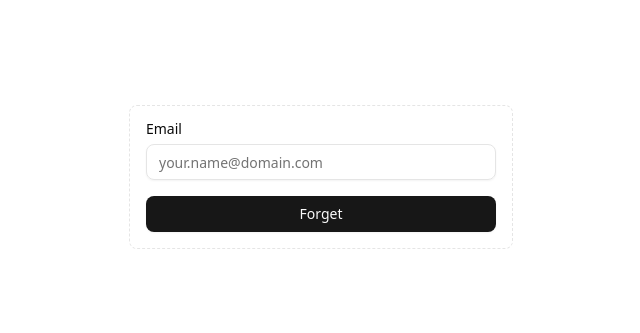
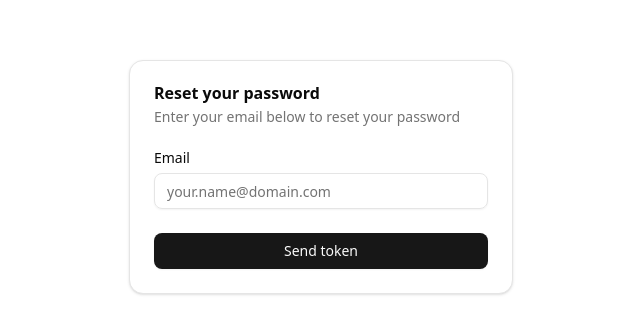
Before and after one commit to arsalanansariofficial/healthify, a Next.js app in the folder frontend/next/: page /forget in a window 1280 px wide. Shown: the part 223-556 px from the top of the page, without its empty margins (319-959 px from the left). Built offline with nearby package versions, Linux system fonts and the light colour scheme; no server answers.

Commit message:
Update forget page

```diff
--- a/frontend/next/app/forget/page.tsx
+++ b/frontend/next/app/forget/page.tsx
@@ -1,22 +1,74 @@
 'use client';
 
+import { toast } from 'sonner';
 import { useActionState } from 'react';
 
+import * as CN from '@/components/ui/card';
 import { Input } from '@/components/ui/input';
 import { Label } from '@/components/ui/label';
 import { forgetPassword } from '@/lib/actions';
 import { Button } from '@/components/ui/button';
 
 export default function Page() {
-  const [state, action, pending] = useActionState(forgetPassword, undefined);
+  const [state, action, pending] = useActionState(async function (
+    prevState: unknown,
+    formData: FormData
+  ) {
+    const result = await forgetPassword(prevState, formData);
+
+    if (result?.success) {
+      toast(result.message, {
+        position: 'top-center',
+        description: (
+          <span className="text-foreground">
+            {new Date().toLocaleString('en-US', {
+              hour12: true,
+              month: 'long',
+              day: '2-digit',
+              weekday: 'long',
+              year: 'numeric',
+              hour: 'numeric',
+              minute: '2-digit'
+            })}
+          </span>
+        )
+      });
+    }
+
+    if (!result?.success && result?.message) {
+      toast(<h2 className="text-destructive">{result?.message}</h2>, {
+        position: 'top-center',
+        description: (
+          <p className="text-destructive">
+            {new Date().toLocaleString('en-US', {
+              hour12: true,
+              month: 'long',
+              day: '2-digit',
+              weekday: 'long',
+              year: 'numeric',
+              hour: 'numeric',
+              minute: '2-digit'
+            })}
+          </p>
+        )
+      });
+    }
+
+    return result;
+  }, undefined);
 
   return (
     <main className="row-start-2 grid grid-rows-1 p-4">
       <section className="grid place-items-center gap-4 place-self-center">
-        <form
-          action={action}
-          className="min-w-sm space-y-4 rounded-md border border-dashed p-4"
-        >
+        <CN.Card className="min-w-sm">
+          <CN.CardHeader>
+            <CN.CardTitle>Reset your password</CN.CardTitle>
+            <CN.CardDescription>
+              Enter your email below to reset your password
+            </CN.CardDescription>
+          </CN.CardHeader>
+          <CN.CardContent>
+            <form id="reset-form" className="space-y-2">
               <div className="space-y-2">
                 <Label htmlFor="email">Email</Label>
                 <Input
@@ -27,20 +79,25 @@ export default function Page() {
                   placeholder="your.name@domain.com"
                 />
                 {state?.errors?.email && (
-              <p className="text-destructive text-xs">{state.errors.email}</p>
+                  <p className="text-destructive text-xs">
+                    {state.errors.email}
+                  </p>
                 )}
               </div>
-          {state?.message && (
-            <p className="text-destructive text-xs">{state.message}</p>
-          )}
+            </form>
+          </CN.CardContent>
+          <CN.CardFooter className="grid gap-2">
             <Button
               type="submit"
+              form="reset-form"
               disabled={pending}
-            className="w-full cursor-pointer"
+              formAction={action}
+              className="cursor-pointer"
             >
-            {!pending ? 'Forget' : 'Resetting...'}
+              {pending ? 'Sending...' : 'Send token'}
             </Button>
-        </form>
+          </CN.CardFooter>
+        </CN.Card>
       </section>
     </main>
   );
--- a/frontend/next/lib/actions.ts
+++ b/frontend/next/lib/actions.ts
@@ -295,21 +295,27 @@ export async function forgetPassword(
   }
 
   const user = await prisma.user.findUnique({ where: { email } });
-  if (!user) return { email, message: "Email doesn't exist!" };
+
+  if (!user) {
+    return { email, success: false, message: "⚠️ Email doesn't exist!" };
+  }
+
   const token = await generateToken(user.email as string);
 
   if (token) {
     const subject = 'Reset Your Password';
     const link = `http://localhost:3000/create-password?token=${token.id}`;
     const html = `<p>Click <a href="${link}">here</a> to reset your password`;
+    const emailSent = await sendEmail(email, subject, html);
 
-    const emailSent = await sendEmail(email, subject, html);
-    if (emailSent) return { email, message: 'Confirmation email sent.' };
+    if (emailSent) {
+      return { email, success: true, message: '🎉 Confirmation email sent.' };
+    }
 
-    return { email, message: 'Failed to send email!' };
+    return { email, success: false, message: '⚠️ Failed to send email!' };
   }
 
-  return { email, message: 'Failed to generate token!' };
+  return { email, success: false, message: '⚠️ Failed to generate token!' };
 }
 
 export async function signup(
```
Lines whose indentation alone changed are shown as unchanged.
